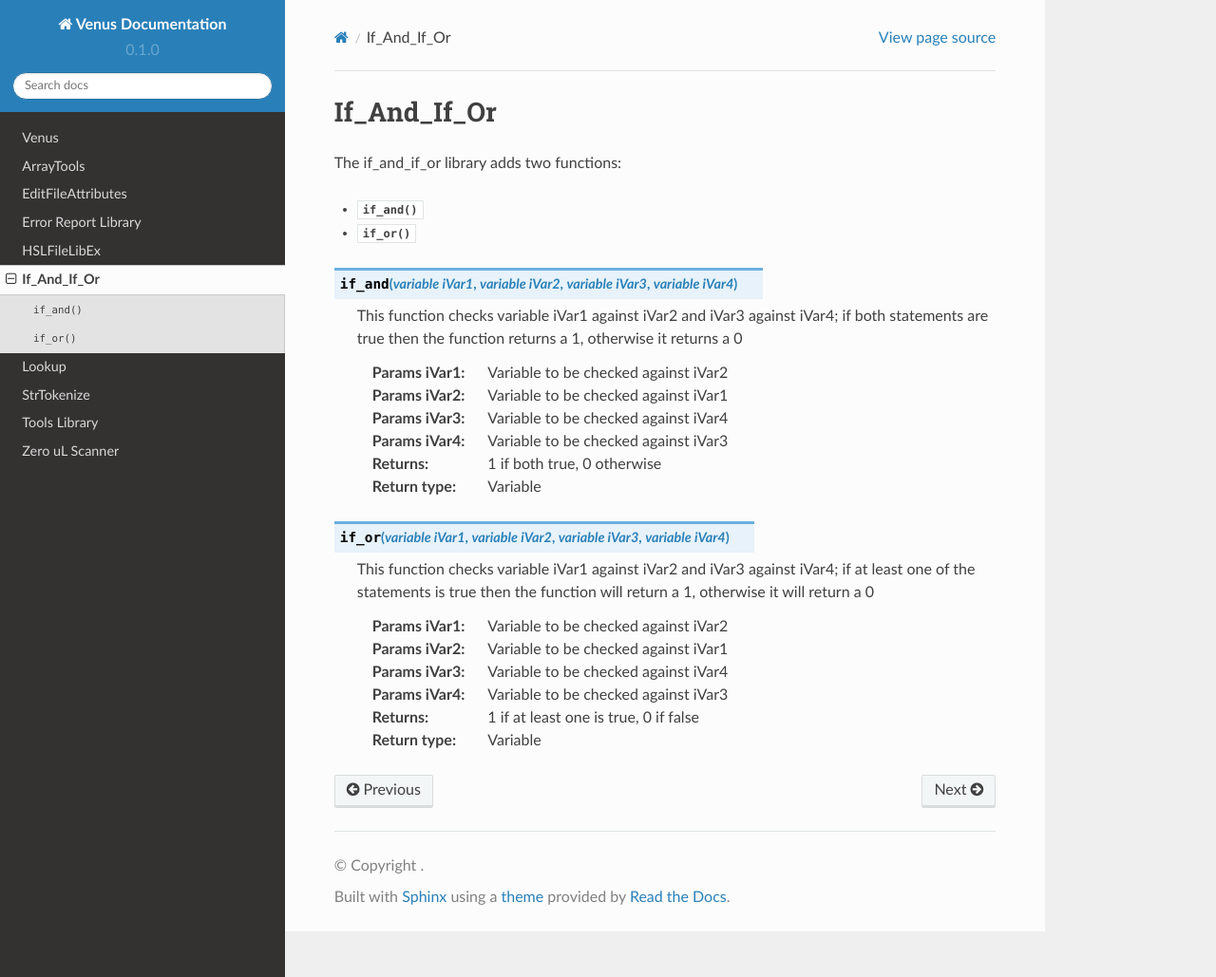
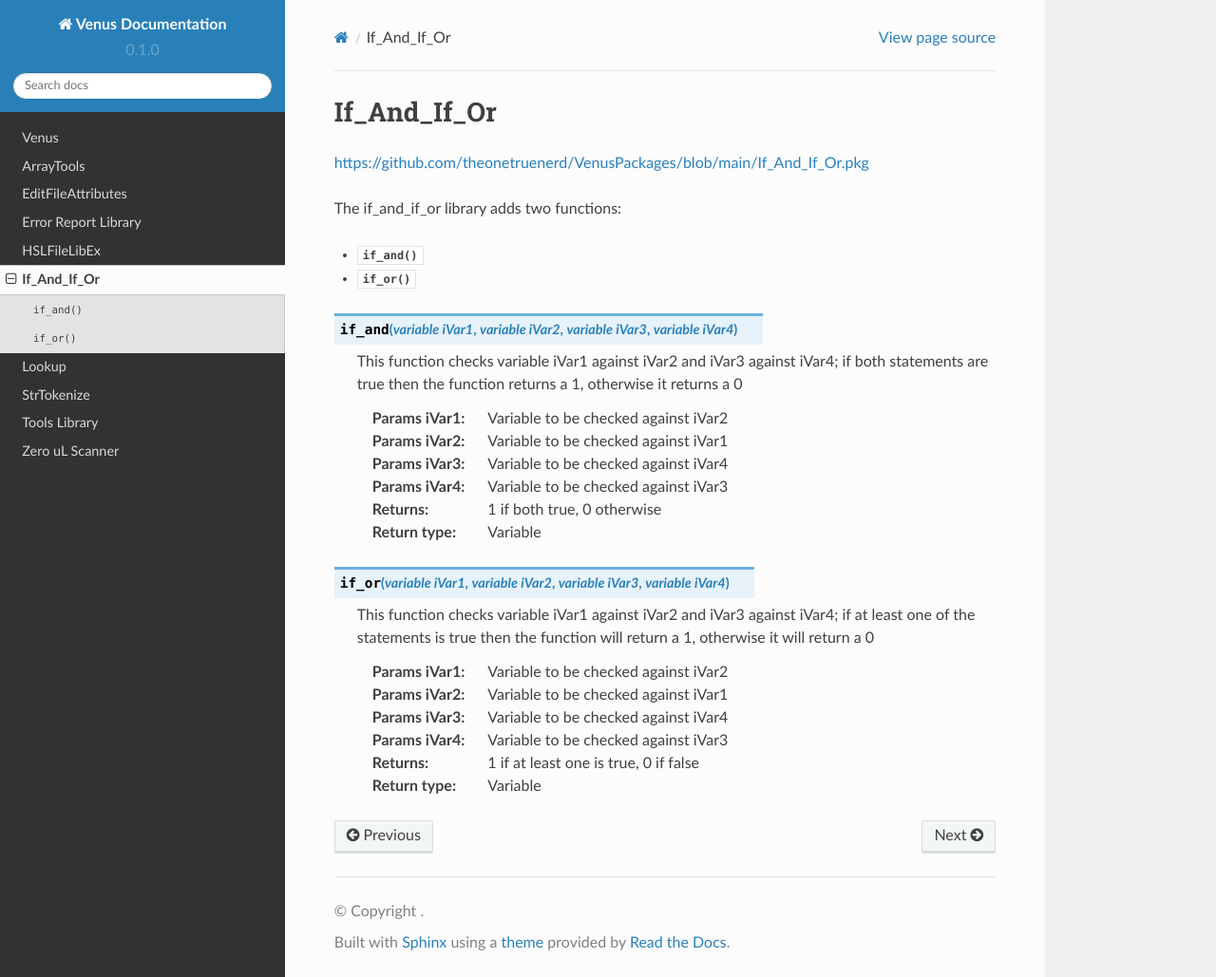
Before and after one commit to theonetruenerd/VenusLibraryDocumentation, a Sphinx documentation site: the page built from docs/source/If_And_If_Or.rst, in a window 1280 px wide and 1029 px high. Shown: the whole window at 95% size. Built offline with Sphinx 7.4.7 and the Read the Docs theme 2.0.0, drawn with Linux system fonts in a browser that asks for light colours; some of the changed lines change nothing that is shown.

Commit message:
Update If_And_If_Or.rst

```diff
--- a/docs/source/If_And_If_Or.rst
+++ b/docs/source/If_And_If_Or.rst
@@ -1,5 +1,7 @@
 If_And_If_Or
 ===================================
+
+https://github.com/theonetruenerd/VenusPackages/blob/main/If_And_If_Or.pkg
 
 The if_and_if_or library adds two functions:
 
```
